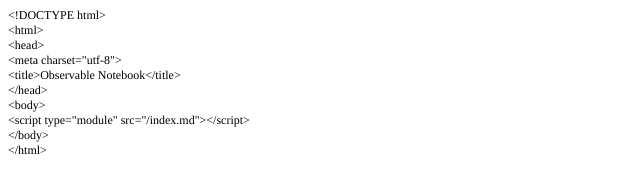
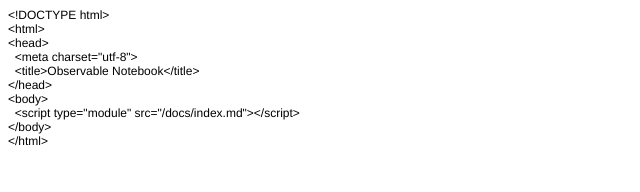
Before and after one commit to beckyli-07/Becky-Li---LITR1153F, a website: page index.html in a window 1280 px wide. Shown: the whole page, without its empty margins (0-640 px from the left). Drawn offline with Linux system fonts and the light colour scheme.

Commit message:
more debugging

```diff
--- a/index.html
+++ b/index.html
@@ -7,20 +7,19 @@
   <meta name="Generator" content="Cocoa HTML Writer">
   <meta name="CocoaVersion" content="2575.7">
   <style type="text/css">
-    p.p1 {margin: 0.0px 0.0px 0.0px 0.0px; font: 12.0px Times; -webkit-text-stroke: #000000}
-    span.s1 {font-kerning: none}
+    p.p1 {margin: 0.0px 0.0px 0.0px 0.0px; font: 12.0px Helvetica}
   </style>
 </head>
 <body>
-<p class="p1"><span class="s1">&lt;!DOCTYPE html&gt;</span></p>
-<p class="p1"><span class="s1">&lt;html&gt;</span></p>
-<p class="p1"><span class="s1">&lt;head&gt;</span></p>
-<p class="p1"><span class="s1">&lt;meta charset="utf-8"&gt;</span></p>
-<p class="p1"><span class="s1">&lt;title&gt;Observable Notebook&lt;/title&gt;</span></p>
-<p class="p1"><span class="s1">&lt;/head&gt;</span></p>
-<p class="p1"><span class="s1">&lt;body&gt;</span></p>
-<p class="p1"><span class="s1">&lt;script type="module" src="/index.md"&gt;&lt;/script&gt;</span></p>
-<p class="p1"><span class="s1">&lt;/body&gt;</span></p>
-<p class="p1"><span class="s1">&lt;/html&gt;</span></p>
+<p class="p1">&lt;!DOCTYPE html&gt;</p>
+<p class="p1">&lt;html&gt;</p>
+<p class="p1">&lt;head&gt;</p>
+<p class="p1"><span class="Apple-converted-space">  </span>&lt;meta charset="utf-8"&gt;</p>
+<p class="p1"><span class="Apple-converted-space">  </span>&lt;title&gt;Observable Notebook&lt;/title&gt;</p>
+<p class="p1">&lt;/head&gt;</p>
+<p class="p1">&lt;body&gt;</p>
+<p class="p1"><span class="Apple-converted-space">  </span>&lt;script type="module" src="/docs/index.md"&gt;&lt;/script&gt;</p>
+<p class="p1">&lt;/body&gt;</p>
+<p class="p1">&lt;/html&gt;</p>
 </body>
 </html>
```
Also changed, not shown: docs/index.md (renamed from index.md), 1 other file.
